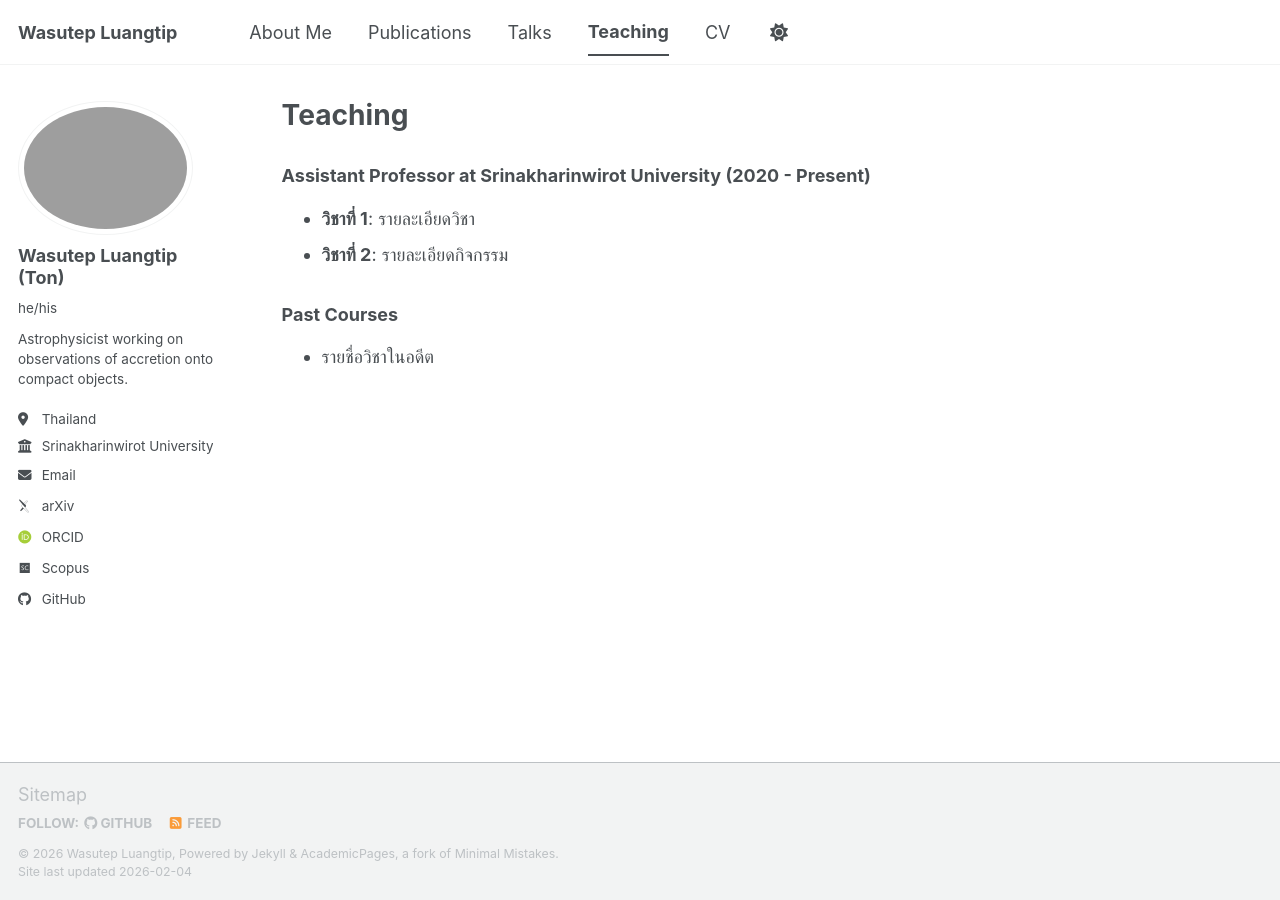
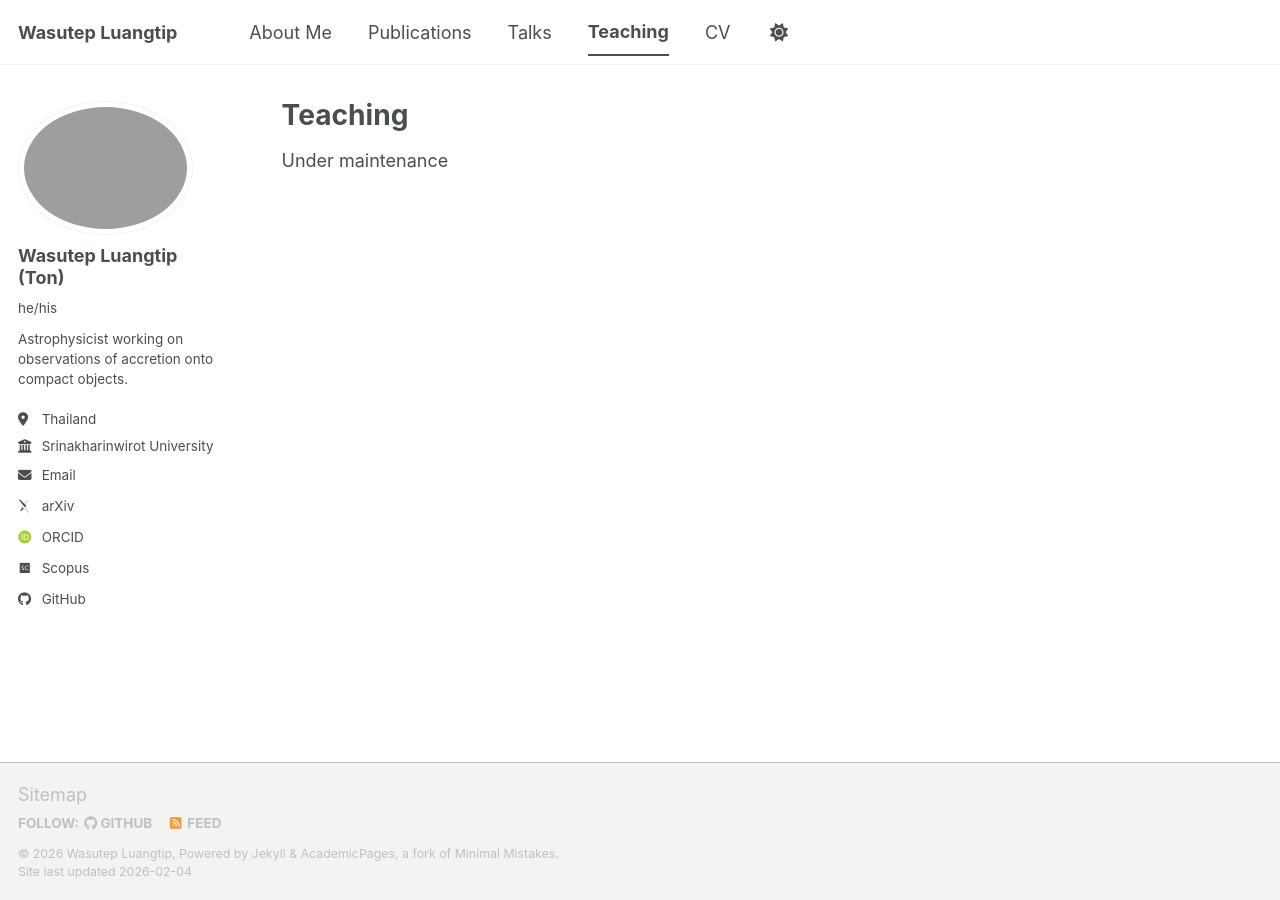
Before and after one commit to wluangtip/wluangtip.github.io, a Jekyll site: the page built from _pages/teaching.md, in a window 1280 px wide. Built offline with Jekyll 4.4.1, drawn with Linux system fonts in a browser that asks for light colours; some web fonts are replaced; a script bundle is joined from its source files by our own code; library files that are not in the unit come from our copies.

Commit message:
Update teaching.md

```diff
--- a/_pages/teaching.md
+++ b/_pages/teaching.md
@@ -5,10 +5,4 @@ permalink: /teaching/
 author_profile: true
 ---
 
-### Assistant Professor at Srinakharinwirot University (2020 - Present)
-
-* **วิชาที่ 1**: รายละเอียดวิชา
-* **วิชาที่ 2**: รายละเอียดกิจกรรม
-
-### Past Courses
-* รายชื่อวิชาในอดีต
+Under maintenance
```
